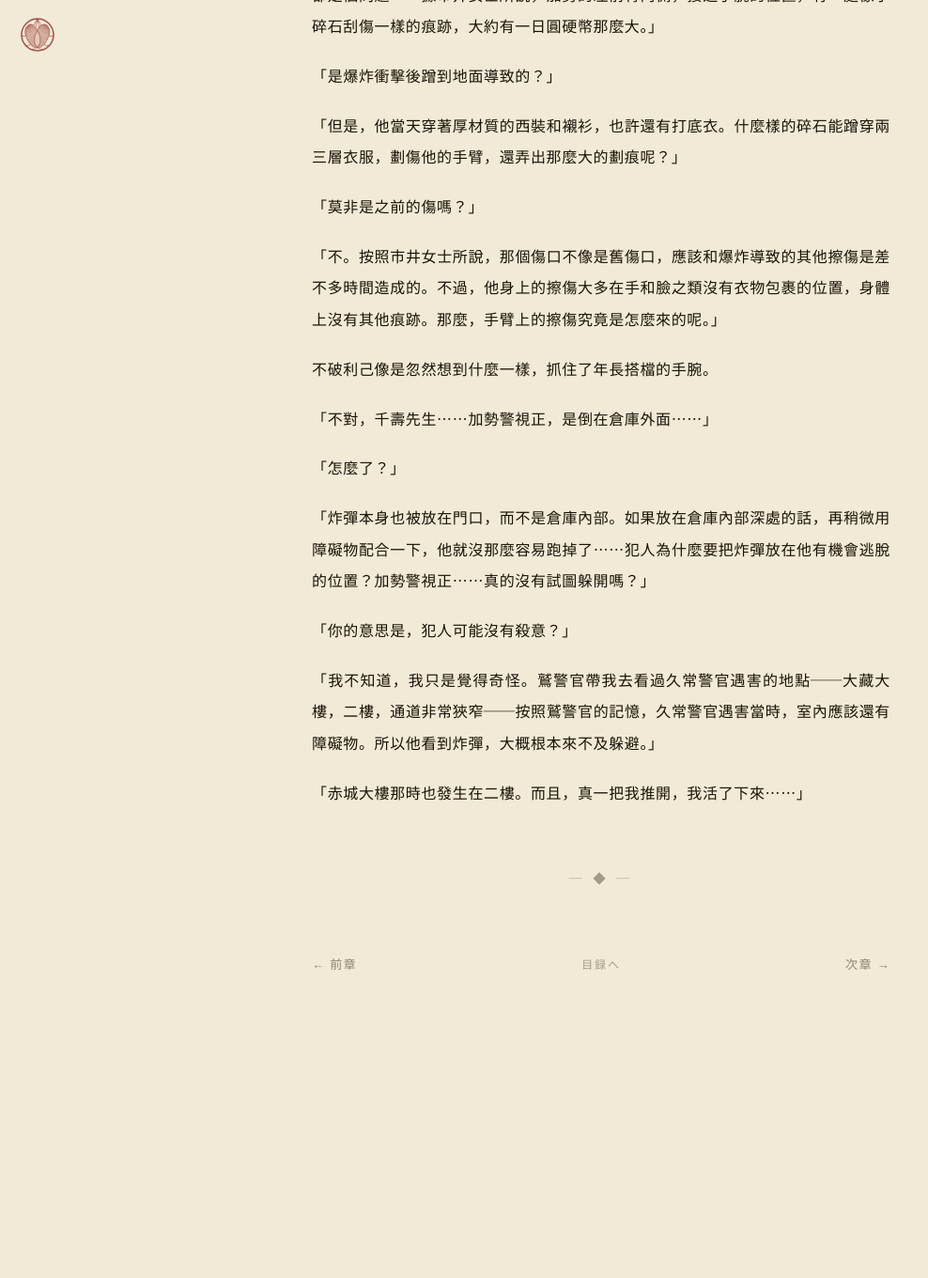
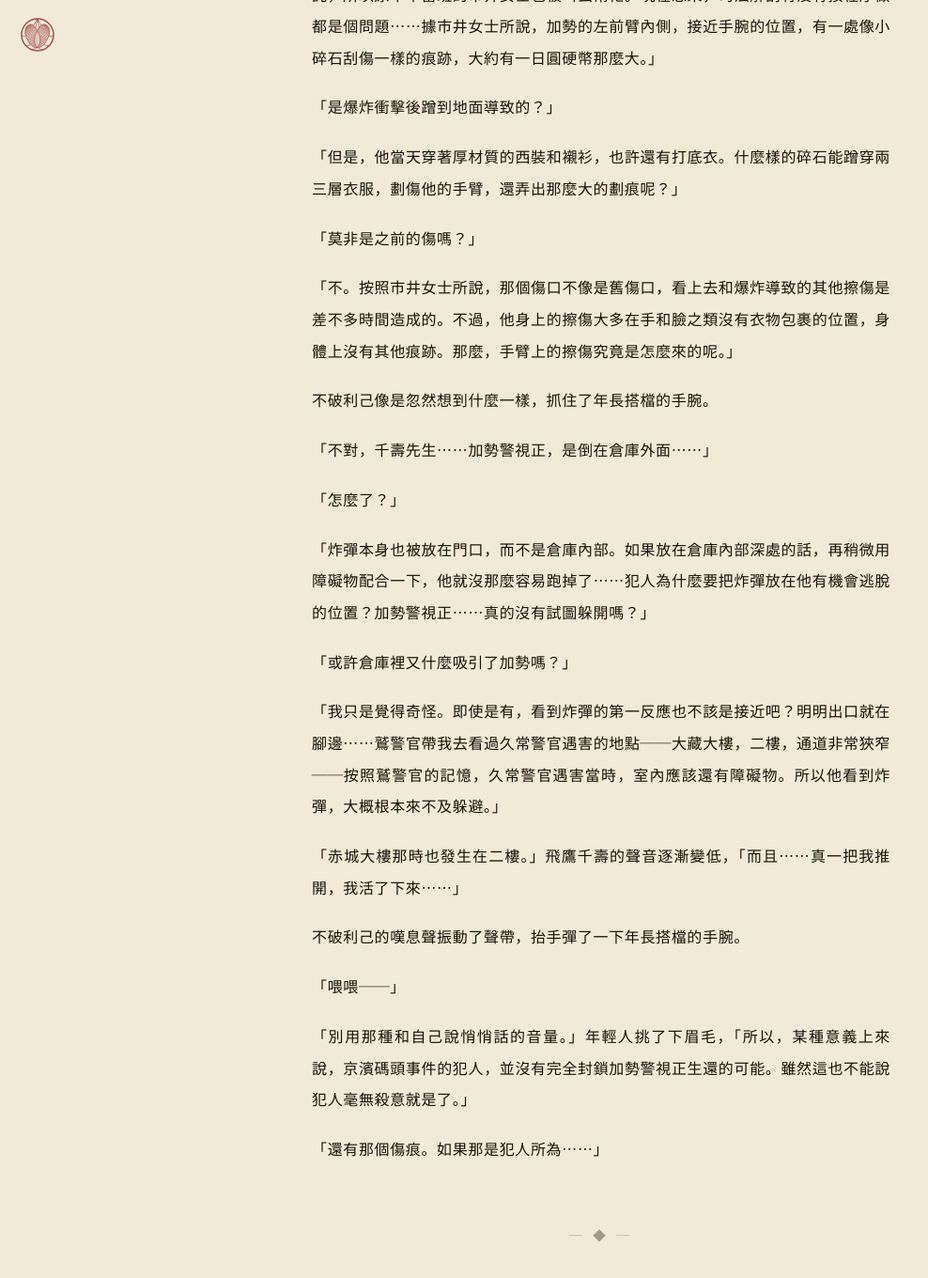
Before and after one commit to AriaYura/eternalnessstudy, a Jekyll site: the page built from posts/takeyabunotsuki/t-05.md, in a window 1280 px wide and 1400 px high, scrolled down 18977 px. Shown: the top 1360 px of the window at 94% size, without its empty margins (0-988 px from the left). Built offline with Jekyll 4.4.1, drawn with Linux system fonts in a browser that asks for light colours; some web fonts are replaced; before the commit the page ends 20092 px from its top, so only the background shows below that; some of the changed text lies outside the part shown.

Commit message:
update t-05-01, t-05-02 1030

```diff
--- a/posts/takeyabunotsuki/t-05.md
+++ b/posts/takeyabunotsuki/t-05.md
@@ -84,7 +84,7 @@ permalink: /posts/takeyabunotsuki/t-05/
 
 飛鷹千壽像是被逗笑了，臉頰的線條隨之緩和下來。
 
-「我可不是憑空臆測。」不破利己做出嚴肅的表情反駁道，「還記得高見警部怎麼說的嗎——『如果你們以為會像鴻上那時一樣，就大錯特錯了』。之後他還說自己是棄子。也就是說，高見警部知道我們和鴻上見面那天發生了什麼，而且，在他看來，鴻上不是被殺，而是被『救』。畢竟聽他的意思，他並不認為鴻上是棄子。」
+「我可不是憑空臆測。」不破利己做出嚴肅的表情反駁道，「還記得高見警部怎麼說的嗎——『如果你們以為會像鴻上那時一樣，就大錯特錯了』。之後他還說自己是棄子。也就是說，高見警部知道我們和鴻上見面那天發生了什麼。以及，在他看來，鴻上不是被殺，而是被『救』。畢竟聽他的意思，他並不認為鴻上是棄子。」
 
 「這還是推測。我們也不能保證高見警部知道的都是實情。」
 
@@ -413,9 +413,9 @@ permalink: /posts/takeyabunotsuki/t-05/
 
 「也許有人打探到了密碼呢。」
 
-「你這是詭辯，利己。而且，你要怎麼解釋加勢十年前聽到過首都爆破這件事？」
+「你這是詭辯，利己。如果是這樣，你要怎麼解釋加勢十年前聽到過首都爆破這件事？」
 
-「也許Hide&Seek隨便編了一個藉口給他。而且，」大約是意識到自己在狡辯，不破利己吸了口氣，換上冷靜的語調，語速卻顯得虛張聲勢，「加勢警視正和首都爆破襲擊究竟是怎樣的關係？京濱碼頭事件那晚，他不是對你說過，他對這個計畫沒有興趣嗎？」
+「也許Hide&Seek隨便編了一個藉口給他。更何況，」大約是意識到自己在狡辯，不破利己吸了口氣，換上冷靜的語調，語速卻顯得虛張聲勢，「我們從來就沒搞清楚過，加勢警視正和首都爆破襲擊究竟是怎樣的關係？京濱碼頭事件那晚，他不是對你說過，他對這個計畫沒有興趣嗎？」
 
 「他是這樣說，但他的話也不能全信。」
 
@@ -467,7 +467,7 @@ permalink: /posts/takeyabunotsuki/t-05/
 
 「莫非是之前的傷嗎？」
 
-「不。按照市井女士所說，那個傷口不像是舊傷口，應該和爆炸導致的其他擦傷是差不多時間造成的。不過，他身上的擦傷大多在手和臉之類沒有衣物包裹的位置，身體上沒有其他痕跡。那麼，手臂上的擦傷究竟是怎麼來的呢。」
+「不。按照市井女士所說，那個傷口不像是舊傷口，看上去和爆炸導致的其他擦傷是差不多時間造成的。不過，他身上的擦傷大多在手和臉之類沒有衣物包裹的位置，身體上沒有其他痕跡。那麼，手臂上的擦傷究竟是怎麼來的呢。」
 
 不破利己像是忽然想到什麼一樣，抓住了年長搭檔的手腕。
 
@@ -477,8 +477,16 @@ permalink: /posts/takeyabunotsuki/t-05/
 
 「炸彈本身也被放在門口，而不是倉庫內部。如果放在倉庫內部深處的話，再稍微用障礙物配合一下，他就沒那麼容易跑掉了⋯⋯犯人為什麼要把炸彈放在他有機會逃脫的位置？加勢警視正⋯⋯真的沒有試圖躲開嗎？」
 
-「你的意思是，犯人可能沒有殺意？」
+「或許倉庫裡又什麼吸引了加勢嗎？」
 
-「我不知道，我只是覺得奇怪。鷲警官帶我去看過久常警官遇害的地點——大藏大樓，二樓，通道非常狹窄——按照鷲警官的記憶，久常警官遇害當時，室內應該還有障礙物。所以他看到炸彈，大概根本來不及躲避。」
+「我只是覺得奇怪。即使是有，看到炸彈的第一反應也不該是接近吧？明明出口就在腳邊⋯⋯鷲警官帶我去看過久常警官遇害的地點——大藏大樓，二樓，通道非常狹窄——按照鷲警官的記憶，久常警官遇害當時，室內應該還有障礙物。所以他看到炸彈，大概根本來不及躲避。」
 
-「赤城大樓那時也發生在二樓。而且，真一把我推開，我活了下來⋯⋯」
+「赤城大樓那時也發生在二樓。」飛鷹千壽的聲音逐漸變低，「而且⋯⋯真一把我推開，我活了下來⋯⋯」
+
+不破利己的嘆息聲振動了聲帶，抬手彈了一下年長搭檔的手腕。
+
+「喂喂——」
+
+「別用那種和自己說悄悄話的音量。」年輕人挑了下眉毛，「所以，某種意義上來說，京濱碼頭事件的犯人，並沒有完全封鎖加勢警視正生還的可能。雖然這也不能說犯人毫無殺意就是了。」
+
+「還有那個傷痕。如果那是犯人所為⋯⋯」
```
Also changed, not shown: other parts of posts/takeyabunotsuki/t-05.md (+4 -4 lines).
